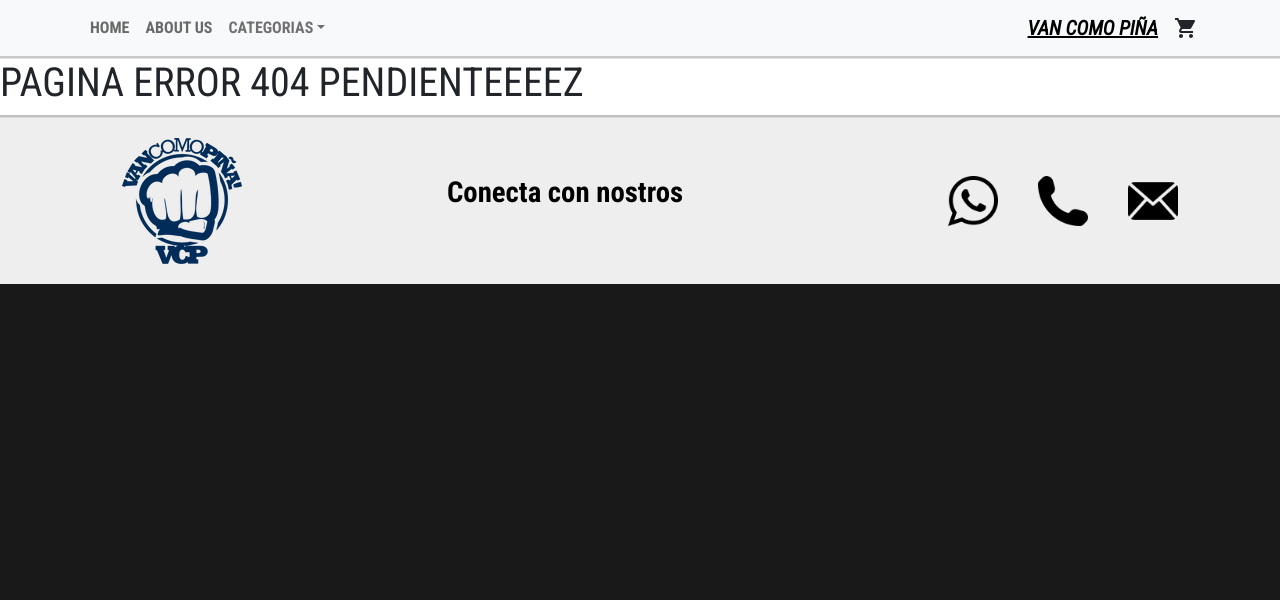
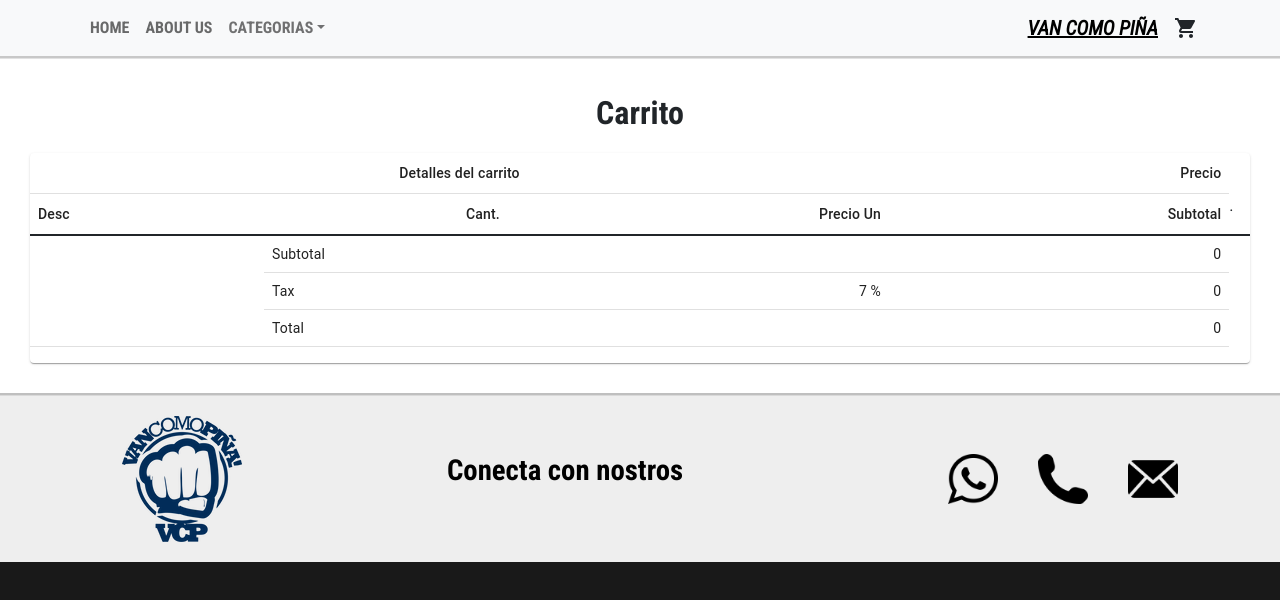
Before and after one commit to DavidCosta92/Ecomerce-React-Coderhouse-VCP, a React (Create React App) app: page /checkout in a window 1280 px wide. Before the commit this address had no page. Shown: the top 600 px of the page. Built offline with nearby package versions, Linux system fonts and the light colour scheme.

Commit message:
pagina de checkout y modificacion de contex widget

```diff
--- a/src/App.js
+++ b/src/App.js
@@ -23,7 +23,7 @@ function App() {
             <Route path='/products/id=:id' element={<Detail/>}/>
             <Route path='categories/:category' element={<Category/>}/>
             <Route path='/aboutUs' element={<AboutUs/>}/>
-            <Route path='/cart' element={<Checkout/>}/>
+            <Route path='/checkout' element={<Checkout/>}/>
             <Route path='*' element={<Error404/>}/>
           </Routes>
           <Footer/>
--- a/src/components/ItemCount/ItemCount.js
+++ b/src/components/ItemCount/ItemCount.js
@@ -2,6 +2,7 @@ import "./ItemCount.css";
 import { useState } from "react";
 import { CartContext } from "../../context/CartContext";
 import { useContext } from "react";
+import SizeSelector from "../SizeSelector/SizeSelector";
 
 
 const ItemCounter=({unitsSelected, productData})=>{
@@ -24,12 +25,14 @@ const ItemCounter=({unitsSelected, productData})=>{
 
     return(
         <>
+            <SizeSelector/>
+            <p className="stockDisponible">Stock disponible: {productData.stock}</p>
             <div className="ItemCounter">
                 <button className="restarUnidad" onClick={subtractUnit}>-</button>
                 <p className="cantidadUnidad">{ItemCounter}</p>
                 <button className="sumarUnidad" onClick={addUnit}>+</button>
             </div>
-            <button className="btnBuy" onClick={onAdd}>Agregar!</button>
+            <button className="btnBuy" onClick={onAdd}>¡Agregar al carrito!</button>
         </>
     )
 }
--- a/src/components/ItemListContainer/ItemListContainer.js
+++ b/src/components/ItemListContainer/ItemListContainer.js
@@ -12,7 +12,7 @@ const ItemListContainer=({category})=>{
     /* agregar spiner o barra de carga, detalle estetico que diga que esta cargando....  */
 
                 resolve(ProductsMock)
-            },2000)
+            }/*,2000*/)
         })
 
         getProducts
--- a/src/components/NavBar/CartWidget.js
+++ b/src/components/NavBar/CartWidget.js
@@ -3,35 +3,20 @@ import { CartContext } from "../../context/CartContext";
 import "./CartWidget.css";
 import AddIcon from '@mui/icons-material/Add';
 import RemoveIcon from '@mui/icons-material/Remove';
-
-/*  import material */
+import DeleteIcon from '@mui/icons-material/Delete';
+import { Link } from "react-router-dom";
 import {useState } from 'react'
 import ShoppingCartIcon from '@mui/icons-material/ShoppingCart';
 import Menu from '@mui/material/Menu';
 import MenuItem from "@mui/material/MenuItem";
-import DeleteIcon from '@mui/icons-material/Delete';
+
 
 
 const CartWidget =()=>{
 
-    const { cartProducts, clearCart, addProductToCart,removeUnitFromCart,removeAllUnitsFromCart, buyCart} = useContext(CartContext)
+    const { cartProducts, clearCart, addProductToCart,removeUnitFromCart,removeAllUnitsFromCart, amountInCart} = useContext(CartContext)
 
     const [anchorEl, setAnchorEl] = useState(null);
-
-    const [amountInCart, setAmountInCart] = useState();
-
-    function handleClickAdd(product){
-        setAmountInCart(product.inCart +1);
-        addProductToCart(product,1)
-    }
-    function handleClickRemove(product){
-        setAmountInCart(product.inCart -1);
-        removeUnitFromCart(product)
-    }
-    function handleClickRemoveAll(product){
-        setAmountInCart(0);
-        removeAllUnitsFromCart(product);
-    }
 
     const open = Boolean(anchorEl);
     const handleClick = (event) => {
@@ -40,6 +25,10 @@ const CartWidget =()=>{
     const handleClose = () => {
         setAnchorEl(null);
     };
+
+    useEffect(()=>{
+
+    }, [amountInCart])
 
 return(
     <div className='cart-widget'>
@@ -69,14 +58,14 @@ return(
                             <p className="widgetPrice">$ {product.price}</p>
                         </div>
                         <div className='cart-product__action'>
-                            <AddIcon className="WidgetAdd" onClick={()=> handleClickAdd(product)}/>
-                            <RemoveIcon className="WidgetRemove" onClick={()=> handleClickRemove(product)}/>
-                            <DeleteIcon className="WidgetClear" onClick={()=> handleClickRemoveAll(product)}/>
+                            <AddIcon className="WidgetAdd" onClick={()=> addProductToCart(product,1)}/>
+                            <RemoveIcon className="WidgetRemove" onClick={()=> removeUnitFromCart(product)}/>
+                            <DeleteIcon className="WidgetClear" onClick={()=> removeAllUnitsFromCart(product)}/>
                         </div>
                     </div>
                 )
             })}
-             {cartProducts.length>0? <button className="comprarCarrito" onClick={() => buyCart()}>COMPRAR CARRITO</button>:<></>}
+             {cartProducts.length>0? <Link to="/checkout"><button className="comprarCarrito" onClick={() => setAnchorEl(null)}>COMPRAR CARRITO</button></Link>:<></>}
             {cartProducts.length>0? <button className="eliminarCarrito" onClick={() => clearCart()}>Eliminar carrito</button>:<div className="carritoVacio"><p>¡El carrito esta vacio!</p></div>}
         </Menu>
     </div>
--- a/src/components/ProductDetail/ProductDetail.js
+++ b/src/components/ProductDetail/ProductDetail.js
@@ -3,7 +3,6 @@ import ItemCounter from "../ItemCount/ItemCount";
 import SlideProductImg from "../SlideProductImg/SlideProductImg";
 import { useState } from "react";
 import {Link} from "react-router-dom"
-import SizeSelector from "../SizeSelector/SizeSelector";
 
 
 const ProductDetail=({data}) =>{
@@ -17,10 +16,10 @@ const ProductDetail=({data}) =>{
             <SlideProductImg a={srcA} b={srcB} c={srcC} d={srcD}  textoAlt={textoAlt} />
             <p className="productPrice">${price}</p>
             <p className="productDescriptionExtra">{descriptionExtra}</p>
-            <SizeSelector/>
 
-            <p className="stockDisponible">Stock disponible: {stock}</p>
-            {unitsSelected>10? <Link to="/cart"><button className="btnTerminarCompra">Terminar Compra</button></Link>:<ItemCounter unitsSelected={setUnitsSelected} productData={data}/>}
+
+
+            {unitsSelected>=1? <Link to="/checkout"><button className="btnTerminarCompra">Terminar Compra</button></Link>:<ItemCounter unitsSelected={setUnitsSelected} productData={data}/>}
 
         </div>
     )
--- a/src/components/ProductDetailContainer/ProductDetailContainer.js
+++ b/src/components/ProductDetailContainer/ProductDetailContainer.js
@@ -4,7 +4,7 @@ import ProductDetailItem from "../ProductDetailItem/ProductDetailItem";
 import ProductsMock from "../Products/ProductsMock";
 
 
-const ProductsDetailContainer=({idProduct})=>{
+const ProductsDetailContainer=()=>{
 
     const [listProducts, setListProducts] = useState([]);
     useEffect(()=>{
@@ -25,7 +25,7 @@ const ProductsDetailContainer=({idProduct})=>{
     return(
         <div>
             <div className="productContainer">
-                <ProductDetailItem dataProducts={listProducts} idProduct={idProduct}/>
+                <ProductDetailItem dataProducts={listProducts}/>
             </div>
         </div>
     )
--- a/src/components/ProductDetailItem/ProductDetailItem.js
+++ b/src/components/ProductDetailItem/ProductDetailItem.js
@@ -1,10 +1,12 @@
 import ProductDetail from "../ProductDetail/ProductDetail";
+import {useParams} from "react-router-dom"
 
-const ProductDetailItem = ({dataProducts, idProduct})=>{
+const ProductDetailItem = ({dataProducts})=>{
+    const {id} =useParams();
     return(
         <>
            {dataProducts.map((product)=>{
-            if(product.id==idProduct) return <ProductDetail key={idProduct} data={product}/>
+            if(product.id==id) return <ProductDetail key={id} data={product}/>
             })}
         </>
     )
--- a/src/components/Products/Products.js
+++ b/src/components/Products/Products.js
@@ -10,7 +10,7 @@ const Products=({data}) =>{
                 <img src={`../assets/imagenes/products/${srcA}`} alt={textoAlt}/>
                 <p className="productPrice">${price}</p>
                 <p className="productDescription">{description}</p>
-                <button className="btnBuy">Agregar!</button>
+                <button className="btnBuy">Ver mas???!</button>
             </div>
         </Link>
     )
--- a/src/context/CartContext.js
+++ b/src/context/CartContext.js
@@ -6,13 +6,8 @@ const CartContext =createContext();
 
 const CartProvider =({children})=>{
     const [cartProducts, setCartProducts] = useState([]);
+    const [amountInCart, setAmountInCart] = useState();
 
-    /*
-    const [inCart, setInCart] = useState()
-    useEffect(() => {
-        console.log('add DESDE context')
-      }, [inCart])
-*/
     function addProductToCart(productData,ItemCounter){
         if(!cartProducts.includes(productData)){
             productData.inCart=ItemCounter;
@@ -26,6 +21,7 @@ const CartProvider =({children})=>{
         let indexToUpdate= cartProducts.indexOf(productData)
         let newCart= cartProducts;
         newCart[indexToUpdate].inCart=parseInt(newCart[indexToUpdate].inCart)+ItemCounter;
+        setAmountInCart(productData.inCart +1);
         setCartProducts(newCart);
     }
     function removeUnitFromCart(productData){
@@ -33,6 +29,7 @@ const CartProvider =({children})=>{
             let indexToUpdate= cartProducts.indexOf(productData)
             let newCart = cartProducts;
             newCart[indexToUpdate].inCart=parseInt(newCart[indexToUpdate].inCart)-1;
+            setAmountInCart(productData.inCart -1);
             setCartProducts(newCart);
         } else{
             removeAllUnitsFromCart(productData);
@@ -46,9 +43,12 @@ const CartProvider =({children})=>{
     }
 
     function buyCart(){
-        console.log("por el momento, vaciar carrito y redirigir a mercadopago => LUEGO HACER PANTALLA DE FINALIZACION COMPRA")
-        /* y vaciar carrito */
-        clearCart();
+
+
+
+
+
+
 
 
     }
@@ -64,7 +64,8 @@ const CartProvider =({children})=>{
         clearCart,
         removeUnitFromCart,
         removeAllUnitsFromCart,
-        buyCart
+        buyCart,
+        amountInCart
     }
     return (
         <CartContext.Provider value={data}>
--- /dev/null
+++ b/src/pages/Checkout.css
@@ -0,0 +1,34 @@
+.tituloCarrito{
+    font-size: 2rem;
+    font-weight: 800;
+    text-align: center;
+}
+.tableContainer{
+    padding: 30px;
+}
+
+
+.btnAdd{
+    border-radius: 5px;
+    width: 25%;
+}
+.btnAdd:hover{
+    background-color: rgba(9, 114, 0, 0.664);
+    transform: scale(1.2);
+}
+.btnRemove{
+    border-radius: 5px;
+    width: 25%;
+}
+.btnRemove:hover{
+    background-color: rgba(255, 0, 0, 0.441);
+    transform: scale(1.2);
+}
+.btnClear{
+    border-radius: 5px;
+    width: 25%;
+}
+.btnClear:hover{
+    background-color: rgba(255, 0, 0);
+    transform: scale(1.1);
+}
--- a/src/pages/Checkout.js
+++ b/src/pages/Checkout.js
@@ -1,7 +1,101 @@
+import { useContext } from "react";
+import { CartContext } from "../context/CartContext";
+import {useState, useEffect } from 'react'
+import * as React from 'react';
+import Table from '@mui/material/Table';
+import TableBody from '@mui/material/TableBody';
+import TableCell from '@mui/material/TableCell';
+import TableContainer from '@mui/material/TableContainer';
+import TableHead from '@mui/material/TableHead';
+import TableRow from '@mui/material/TableRow';
+import Paper from '@mui/material/Paper';
+
+import "./Checkout.css"
+
+
+
+import AddIcon from '@mui/icons-material/Add';
+import RemoveIcon from '@mui/icons-material/Remove';
+import DeleteIcon from '@mui/icons-material/Delete';
+
+
+
+
 const Checkout = () =>{
+
+    const { cartProducts, clearCart, addProductToCart,removeUnitFromCart,removeAllUnitsFromCart, amountInCart} = useContext(CartContext)
+
+    useEffect(()=>{
+    }, [amountInCart])
+
+function subtotal(products) {
+    let subtotal=0;
+    products.map((product)=>{
+        subtotal+=product.price * product.inCart
+    })
+  return subtotal;
+}
+
+
+const TAX_RATE = 0.07;
+const invoiceTaxes = TAX_RATE * subtotal(cartProducts);
+const invoiceTotal = invoiceTaxes + subtotal(cartProducts);
+
     return (
-        <div>
-            <h1> Pagina de Checkout</h1>
+        <div className="tableContainer">
+            <p className="tituloCarrito"> Carrito</p>
+            <TableContainer component={Paper} >
+                <Table sx={{ minWidth: 700 }} aria-label="spanning table" className="table">
+                    <TableHead>
+                    <TableRow>
+                        <TableCell align="center" colSpan={3}>
+                        Detalles del carrito
+                        </TableCell>
+                        <TableCell align="right">Precio</TableCell>
+                    </TableRow>
+                    <TableRow>
+                        <TableCell>Desc</TableCell>
+                        <TableCell align="right">Cant.</TableCell>
+                        <TableCell align="right">Precio Un</TableCell>
+                        <TableCell align="right">Subtotal</TableCell>.
+                    </TableRow>
+                    </TableHead>
+                    <TableBody>
+                    {
+                        cartProducts.map((product) => (
+                            <TableRow key={product.title}>
+                            <TableCell>{product.title}</TableCell>
+                            <TableCell align="right">{product.inCart}</TableCell>
+                            <TableCell align="right">{product.price}</TableCell>
+                            <TableCell align="right">{product.price*product.inCart}</TableCell>
+                            <TableCell align="right">
+                                <AddIcon className="btnAdd" onClick={()=>addProductToCart(product,1)}/>
+                                <RemoveIcon className="btnRemove" onClick={()=>removeUnitFromCart(product)}/>
+                                <DeleteIcon className="btnClear" onClick={()=>removeAllUnitsFromCart(product)}/>
+                            </TableCell>
+                            </TableRow>
+                        ))
+                    }
+
+                    <TableRow>
+                        <TableCell rowSpan={3} />
+                        <TableCell colSpan={2}>Subtotal</TableCell>
+                        <TableCell align="right">{subtotal(cartProducts)}</TableCell>
+                    </TableRow>
+                    <TableRow>
+                        <TableCell>Tax</TableCell>
+                        <TableCell align="right">{`${(TAX_RATE * 100).toFixed(0)} %`}</TableCell>
+                        <TableCell align="right">{invoiceTaxes}</TableCell>
+                    </TableRow>
+                    <TableRow>
+                        <TableCell colSpan={2}>Total</TableCell>
+                        <TableCell align="right">{invoiceTotal}</TableCell>
+                    </TableRow>
+                    </TableBody>
+                </Table>
+            </TableContainer>
+
+
 
         </div>
     )
--- a/src/pages/detail.js
+++ b/src/pages/detail.js
@@ -1,9 +1,7 @@
 import ProductsDetailContainer from "../components/ProductDetailContainer/ProductDetailContainer";
-import {useParams} from "react-router-dom"
 const Detail =()=>{
-    const {id} =useParams();
     return (
-        <ProductsDetailContainer idProduct={id}/>
+        <ProductsDetailContainer />
     )
 }
 export default Detail;
```
